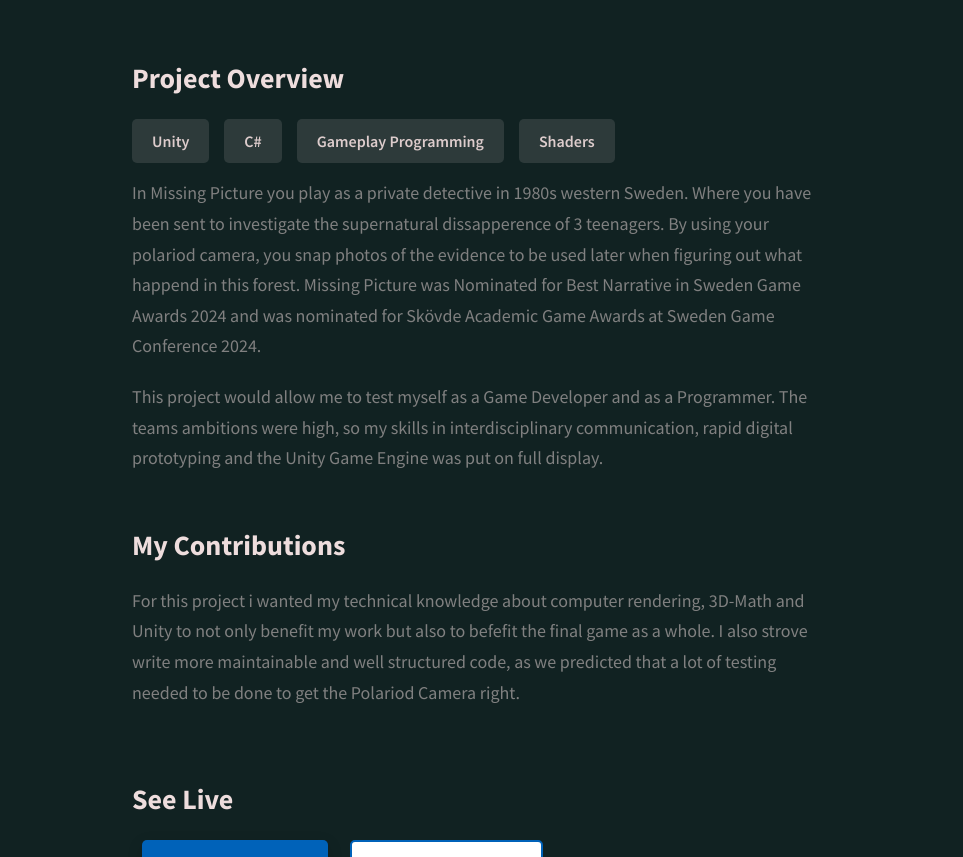
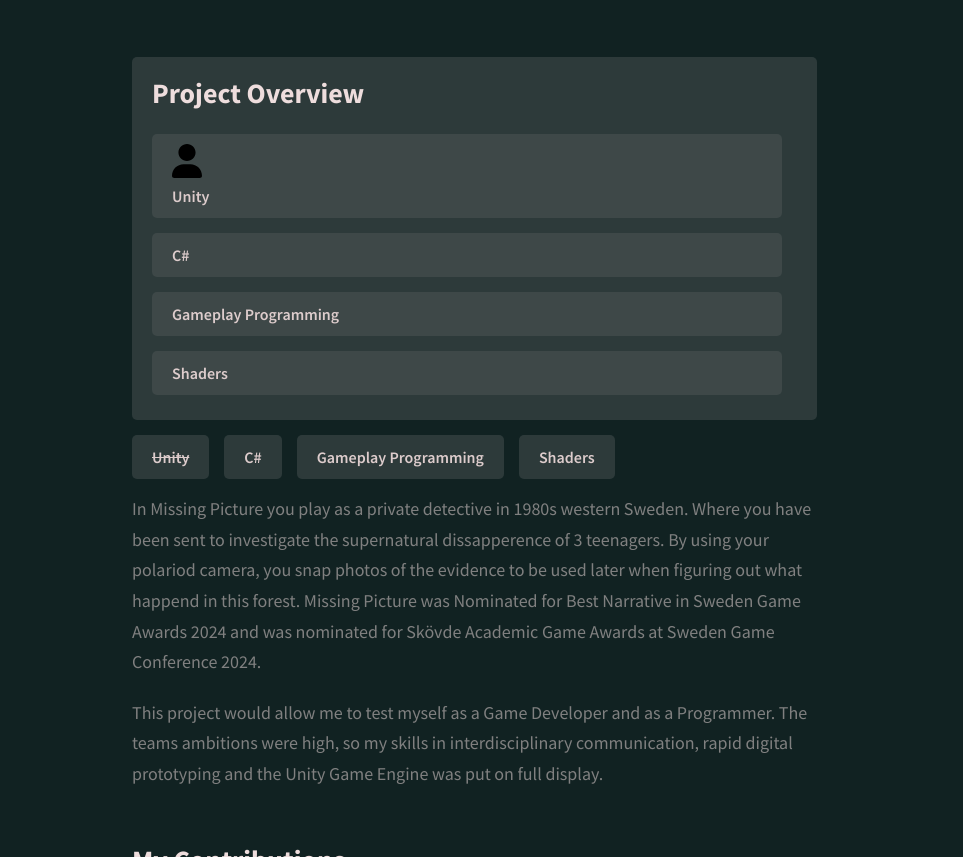
Before and after one commit to KevinJernberg/KevinJernberg.github.io, a website: page project-1.html in a window 1280 px wide. Shown: the part 1474-2331 px from the top of the page, without its empty margins (158-1121 px from the left). Drawn offline with Linux system fonts and the light colour scheme.

Commit message:
Icons & Project Overwiev

```diff
--- a/css/style.css
+++ b/css/style.css
@@ -531,6 +531,12 @@
     font-size: 2.8rem;
     margin-bottom: 2rem;
     margin-top: 3rem;}
+  .project-details__content-first-title {
+    color: #EDD;
+    font-weight: 700;
+    font-size: 2.8rem;
+    margin-bottom: 2rem;
+    margin-top: 0.5rem;}
     @media only screen and (max-width: 37.5em) {
       .project-details__content-title {
         font-size: 2.4rem; } }
@@ -707,6 +713,11 @@
   .header__sm-menu-link-last {
     border-bottom: 0; }
 
+  .svg-icons{
+    width: 5%;
+    overflow: hidden;
+  }
+
 .main-footer {
   background: #000;
   color: #fff; }
@@ -772,6 +783,33 @@
     border-radius: 5px;
     font-weight: 600;
     color: #DCC; }
+
+.project-overview{
+  padding: 1rem 2rem;
+  margin-bottom: 1.5rem;
+  margin-right: 1.5rem;
+  font-size: 1.6rem;
+  background: rgba(153, 153, 153, 0.2);
+  border-radius: 5px;
+  font-weight: 600;
+  color: #DCC;
+}
+.overview-box {
+  padding: 1rem 2rem;
+  margin-bottom: 1.5rem;
+  margin-right: 1.5rem;
+  font-size: 1.6rem;
+  background: rgba(130, 130, 130, 0.2);
+  border-radius: 5px;
+  font-weight: 600;
+  color: #DCC;
+  top: 50%;
+  left: 50%;
+  vertical-align: middle;
+  white-space: nowrap}
+
+.overview-box-text {
+  vertical-align: center}
 
 .mouse {
   width: 25px;
--- a/project-1.html
+++ b/project-1.html
@@ -106,9 +106,15 @@
           </div>
           <div class="project-details__content-main">
             <div class="project-details__desc">
-              <h3 class="project-details__content-title">Project Overview</h3>
+              <div class="project-overview">
+                <h3 class="project-details__content-first-title">Project Overview</h3>
+                <div class="overview-box"><nobr><img class="svg-icons" src="assets/svg/role.svg" alt="role icon"><p class="overview-box-text">Unity</p></nobr></div>
+                <div class="overview-box">C#</div>
+                <div class="overview-box">Gameplay Programming</div>
+                <div class="overview-box">Shaders</div>
+              </div>
               <div class="skills">
-                <div class="skills__skill">Unity</div>
+                <s class="skills__skill"> Unity</s>
                 <div class="skills__skill">C#</div>
                 <div class="skills__skill">Gameplay Programming</div>
                 <div class="skills__skill">Shaders</div>
```
Also changed, not shown: index.html (+2 -2 lines), assets/svg/role.svg (added).
